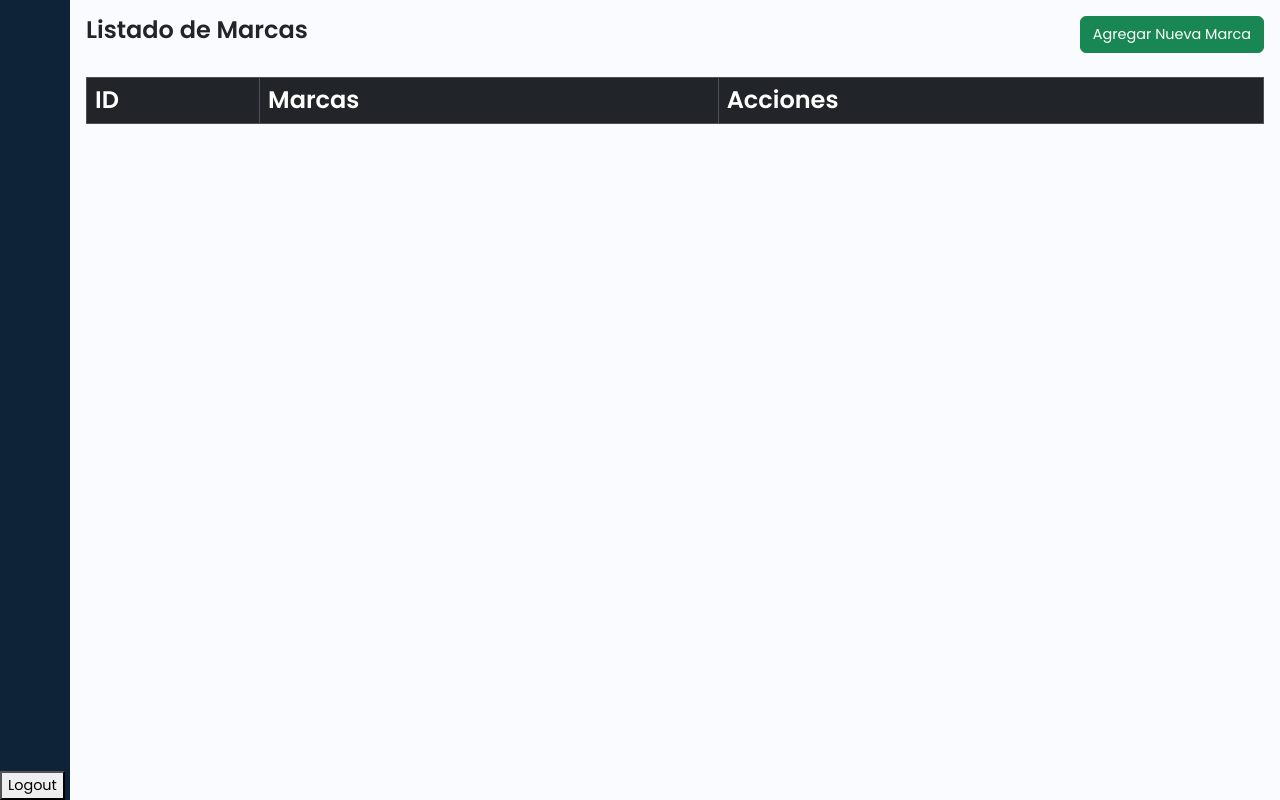
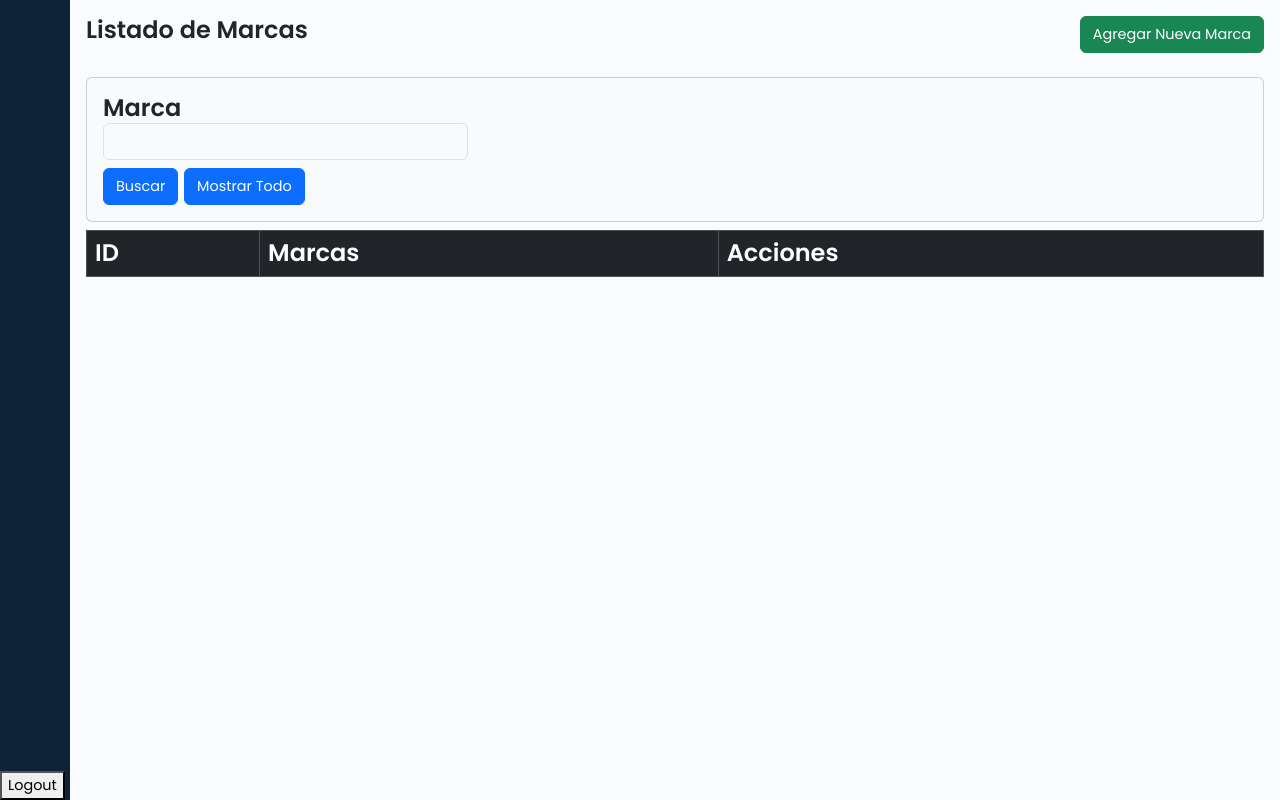
Before and after one commit to AMasiasLeen/ramechanic_, a Laravel app: page /brands in a window 1280 px wide. Run offline with Laravel 12, Linux system fonts and the light colour scheme; a user stored in the database is signed in; data comes from the database, SQL or seed files in the repository; data that the repository does not hold is empty; style sheets or scripts are compiled from the project's sources; some libraries are stand-ins or nearby versions.

Commit message:
Agregado Filtro Básico

```diff
--- a/app/Http/Controllers/BrandController.php
+++ b/app/Http/Controllers/BrandController.php
@@ -23,7 +23,13 @@ class BrandController extends Controller
             return response()->json(["results" => $brands], 200);
         }
 
-        $brands = Brand::all();
+        if ($request->has("filter_brand")) {
+            $query = Brand::where("name", "like", $request->filter_brand . "%");
+        } else {
+            $query = Brand::query();
+        }
+
+        $brands = $query->get();
 
         return view("brands.index")->with(["brands" => $brands]);
     }
--- /dev/null
+++ b/resources/views/brands/filters.blade.php
@@ -0,0 +1,21 @@
+<form action="{{ route('brands.index') }}">
+    <div class="card mb-2">
+        <div class="card-body">
+            <div class="row">
+                <div class="col col-sm-4">
+                    <div class="form-group">
+                        <label for="">Marca</label>
+                        <input type="text" class="form-control" name="filter_brand">
+                    </div>
+                </div>
+            </div>
+            <div class="row mt-2">
+                <div class="col">
+                    <button type="submit" class="btn btn-primary">Buscar</button>
+                    <button type="submit" class="btn btn-primary">Mostrar Todo</button>
+                </div>
+            </div>
+        </div>
+    </div>
+
+</form>
--- a/resources/views/brands/index.blade.php
+++ b/resources/views/brands/index.blade.php
@@ -1,11 +1,12 @@
 @extends('layouts.app')
 
 @section('content')
-
     <div class="d-flex justify-content-between mb-4">
         <h1>Listado de Marcas</h1>
         <a class="btn btn-success" href="{{ route('brands.create') }}">Agregar Nueva Marca</a>
     </div>
+
+    @include('brands.filters')
 
     <div class="table-responsive">
         <table class="table table-bordered table-hover table-striped align-middle">
@@ -23,12 +24,16 @@
                         <td>{{ $brand->name }}</td>
                         <td>
                             <div class="btn-group" role="group" aria-label="Acciones">
-                                <a class="btn btn-outline-warning btn-sm" href="{{ route('brands.edit', ['brand' => $brand]) }}">Editar</a>
+                                <a class="btn btn-outline-warning btn-sm"
+                                    href="{{ route('brands.edit', ['brand' => $brand]) }}">Editar</a>
 
-                                <form id="formdel{{ $brand->id }}" action="{{ route('brands.destroy', ['brand' => $brand]) }}" method="POST" class="d-inline-block">
+                                <form id="formdel{{ $brand->id }}"
+                                    action="{{ route('brands.destroy', ['brand' => $brand]) }}" method="POST"
+                                    class="d-inline-block">
                                     @csrf
                                     @method('DELETE')
-                                    <button class="btn btn-outline-danger btn-sm btndel" type="button" data-id="{{ $brand->id }}">Eliminar</button>
+                                    <button class="btn btn-outline-danger btn-sm btndel" type="button"
+                                        data-id="{{ $brand->id }}">Eliminar</button>
                                 </form>
                             </div>
                         </td>
@@ -43,16 +48,16 @@
     <script defer>
         window.onload = () => {
             $('.btndel').click(function() {
-                    console.log(this)
-                    const model_id = $(this).data("id")
+                console.log(this)
+                const model_id = $(this).data("id")
                 Swal.fire({
                     title: "Esta seguro de eliminar",
                     text: "Esta accion no se puede deshacer",
                     icon: "warning",
                     showCancelButton: true
-                }).then((result)=>{
-                    if(result.value){
-                        $('#formdel'+model_id).submit();
+                }).then((result) => {
+                    if (result.value) {
+                        $('#formdel' + model_id).submit();
                     }
                 })
             })
```
